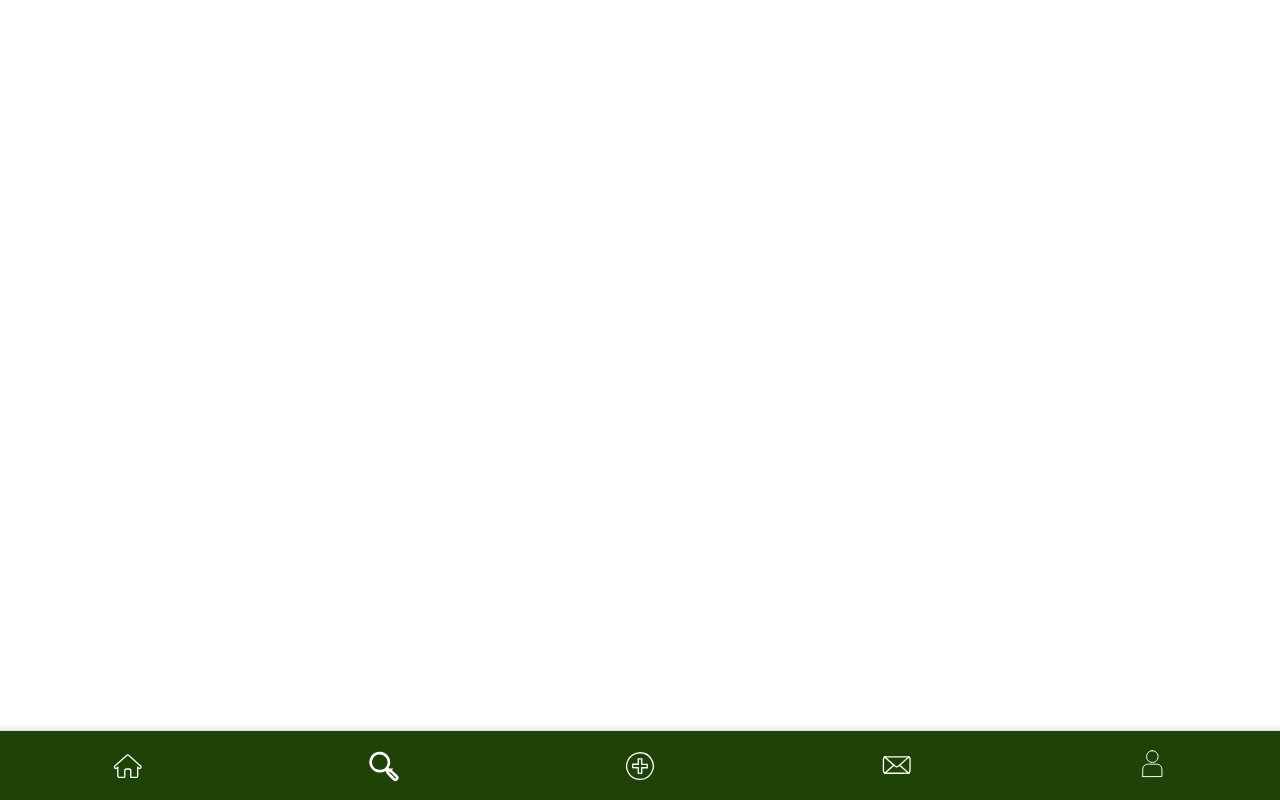
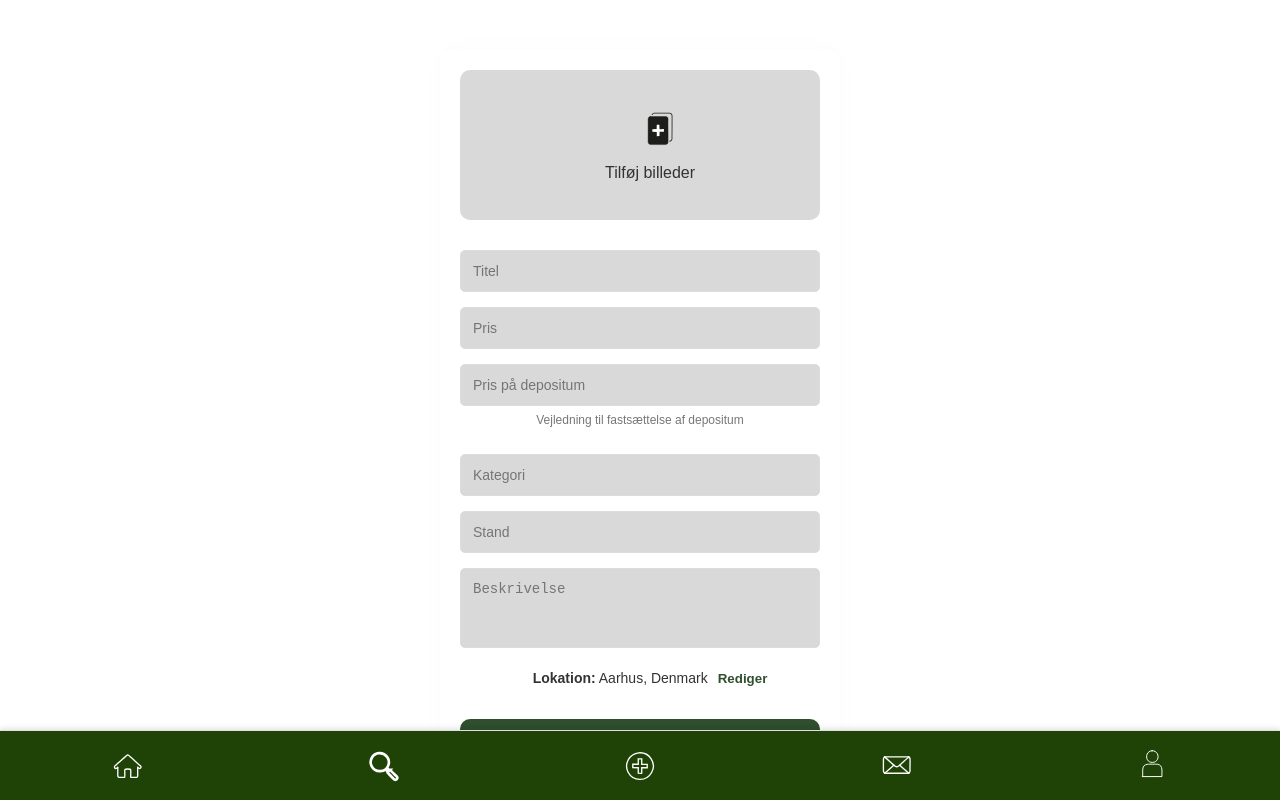
Before and after one commit to xxlindatrinh/lendlyfinal, a React (Vite) app: page /Upload in a window 1280 px wide. Built offline with nearby package versions, Linux system fonts and the light colour scheme.

Commit message:
firebase update

```diff
--- a/package.json
+++ b/package.json
@@ -10,6 +10,7 @@
     "preview": "vite preview"
   },
   "dependencies": {
+    "firebase": "^11.0.1",
     "react": "^18.3.1",
     "react-dom": "^18.3.1",
     "react-router-dom": "^6.27.0"
--- /dev/null
+++ b/src/Components/Firebase.js
@@ -0,0 +1,24 @@
+import { initializeApp } from "firebase/app";
+import { getAnalytics } from "firebase/analytics";
+import { getDatabase } from "firebase/database";
+import { getStorage } from "firebase/storage";
+
+// Firebase configuration
+const firebaseConfig = {
+    apiKey: "AIzaSyCJEgIGTv0LKmb_YcdTbCGU9l0eV1thEoM",
+    authDomain: "lendly-a76c6.firebaseapp.com",
+    databaseURL: "https://lendly-a76c6-default-rtdb.europe-west1.firebasedatabase.app",
+    projectId: "lendly-a76c6",
+    storageBucket: "lendly-a76c6.appspot.com",
+    messagingSenderId: "529416789891",
+    appId: "1:529416789891:web:d84f9f660cbbfc22aa20b6",
+    measurementId: "G-ZLERVD5JKK"
+};
+
+// Initialize Firebase
+const app = initializeApp(firebaseConfig);
+const analytics = getAnalytics(app);
+const database = getDatabase(app);
+const storage = getStorage(app);
+
+export { database, storage };
--- a/src/Components/Upload.jsx
+++ b/src/Components/Upload.jsx
@@ -1,11 +1,169 @@
-import '../css/Upload.css';
+import React, { useState } from 'react';
+import { ref, push, set } from "firebase/database";
+import { ref as storageRef, uploadBytes, getDownloadURL } from "firebase/storage";
+import '../css/Upload.css'; // Custom CSS file
+import { database, storage } from "./Firebase"; // Corrected path to Firebase
+
+const tilfoejbilleder = "/ikoner/tilfoejbilleder.svg"; // Corrected path to use the image from the public folder
 
 function Upload() {
-    return (
-        <>
-        </>
+  const [title, setTitle] = useState("");
+  const [price, setPrice] = useState("");
+  const [deposit, setDeposit] = useState("");
+  const [category, setCategory] = useState("");
+  const [condition, setCondition] = useState("");
+  const [description, setDescription] = useState("");
+  const [location, setLocation] = useState("Aarhus, Denmark");
+  const [images, setImages] = useState([]);
+  const [uploadLimitReached, setUploadLimitReached] = useState(false);
+
+  // Function to handle image selection
+  const handleImageChange = (e) => {
+    const selectedImages = Array.from(e.target.files);
+    if (images.length + selectedImages.length > 10) {
+      setUploadLimitReached(true);
+      return;
+    }
+    setImages([...images, ...selectedImages]);
+  };
+
+  // Function to handle form submission
+  const handleSubmit = async (e) => {
+    e.preventDefault();
+    if (images.length === 0) {
+      alert("Please upload at least one image.");
+      return;
+    }
+
+    // Upload each image to Firebase Storage
+    const uploadedURLs = await Promise.all(
+      images.map(async (image) => {
+        const imageRef = storageRef(storage, `images/${image.name}`);
+        await uploadBytes(imageRef, image);
+        return await getDownloadURL(imageRef);
+      })
     );
+
+    // Create a new reference in Firebase Realtime Database with an auto-generated ID
+    const newPostRef = push(ref(database, 'posts/'));
+
+    // Set the new post data in the Realtime Database
+    set(newPostRef, {
+      title,
+      price,
+      deposit,
+      category,
+      condition,
+      description,
+      location,
+      imageUrls: uploadedURLs, // Store array of image URLs
+      timestamp: Date.now()
+    })
+    .then(() => {
+      alert("Data saved successfully.");
+      // Clear the form inputs after successful submission
+      setTitle("");
+      setPrice("");
+      setDeposit("");
+      setCategory("");
+      setCondition("");
+      setDescription("");
+      setLocation("Aarhus, Denmark");
+      setImages([]);
+      setUploadLimitReached(false);
+    })
+    .catch((error) => {
+      console.error("Error writing to the database", error);
+    });
+  };
+
+  return (
+    <form className="upload-form" onSubmit={handleSubmit}>
+      <button
+        type="button"
+        disabled={uploadLimitReached}
+        onClick={() => document.getElementById('imageUpload').click()}
+        className="upload-image-button upload-image-button-gray"
+      >
+        <div className="upload-button-content">
+          <div className="upload-button-icon-container">
+            <img src={tilfoejbilleder} alt="Tilføj ikon" className="upload-button-icon" />
+          </div>
+          <span className="upload-button-text">Tilføj billeder</span>
+        </div>
+        {images.length > 0 && <span className="image-count">Billeder: {images.length}/10</span>}
+      </button>
+
+      <input
+        type="file"
+        id="imageUpload"
+        multiple
+        accept="image/*"
+        onChange={handleImageChange}
+        style={{ display: 'none' }}
+      />
+
+      <input
+        type="text"
+        placeholder="Titel"
+        value={title}
+        onChange={(e) => setTitle(e.target.value)}
+        required
+        className="upload-input"
+      />
+      <input
+        type="number"
+        placeholder="Pris"
+        value={price}
+        onChange={(e) => setPrice(e.target.value)}
+        required
+        className="upload-input"
+      />
+      <input
+        type="number"
+        placeholder="Pris på depositum"
+        value={deposit}
+        onChange={(e) => setDeposit(e.target.value)}
+        className="upload-input"
+      />
+      <small className="upload-guidance">Vejledning til fastsættelse af depositum</small>
+
+      <input
+        type="text"
+        placeholder="Kategori"
+        value={category}
+        onChange={(e) => setCategory(e.target.value)}
+        required
+        className="upload-input"
+      />
+      <input
+        type="text"
+        placeholder="Stand"
+        value={condition}
+        onChange={(e) => setCondition(e.target.value)}
+        required
+        className="upload-input"
+      />
+      <textarea
+        placeholder="Beskrivelse"
+        value={description}
+        onChange={(e) => setDescription(e.target.value)}
+        className="upload-textarea"
+      ></textarea>
+
+      <div className="upload-location">
+        <strong>Lokation:</strong> {location}
+        <button type="button" className="edit-location-button">Rediger</button>
+      </div>
+
+      <button
+        type="submit"
+        className="submit-button"
+      >
+        Fortsæt
+      </button>
+    </form>
+  );
 }
 
-
 export default Upload;
--- a/src/css/Upload.css
+++ b/src/css/Upload.css
@@ -0,0 +1,127 @@
+/* General form styling */
+.upload-form {
+    background-color: #ffffff; /* White background for clarity */
+    padding: 20px;
+    max-width: 400px;
+    margin: 50px auto;
+    border-radius: 10px;
+    box-shadow: 0px 0px 15px rgba(217, 217, 217, 0.1); /* Subtle shadow for focus */
+    display: flex;
+    flex-direction: column;
+    gap: 10px;
+  }
+
+  /* Styling for the image upload button */
+  .upload-image-button {
+    display: flex;
+    flex-direction: column;
+    align-items: center;
+    justify-content: center;
+    background-color: #d9d9d9; /* Updated to gray color to match the mockup */
+    color: #333; /* Dark text color for contrast */
+    padding: 20px;
+    border: none;
+    border-radius: 10px;
+    cursor: pointer;
+    font-size: 16px;
+    margin-bottom: 15px;
+    text-align: center;
+    transition: background-color 0.3s ease;
+    width: 100%; /* Make button full width to center content better */
+    height: 150px; /* Added height to ensure enough space for content */
+  }
+
+  .upload-button-content {
+    display: flex;
+    flex-direction: column;
+    align-items: center;
+    justify-content: center;
+    gap: 5px; /* Add space between icon and text */
+  }
+
+  .upload-button-icon {
+    display: block;
+    margin: 0 auto;
+    height: 40px;
+    width: 40px;
+  }
+
+  .upload-button-text {
+    text-align: center;
+    margin-top: 10px;
+  }
+
+  .upload-image-button:hover {
+    background-color: #e0e0e0; /* Slightly lighter gray on hover */
+  }
+
+  /* Input and textarea styling */
+  .upload-input, .upload-textarea {
+    width: 100%;
+    padding: 12px;
+    margin-top: 5px;
+    border-radius: 5px;
+    border: 1px solid #ddd;
+    font-size: 14px;
+    background-color: #d9d9d9; /* Gray color for input background */
+    color: #000; /* Black text color for input */
+    transition: border-color 0.3s ease;
+  }
+
+  .upload-input:focus, .upload-textarea:focus {
+    outline: none;
+    border-color: #2f4f2f; /* Green border on focus for consistency */
+  }
+
+  .upload-textarea {
+    height: 80px;
+    resize: none;
+  }
+
+  /* Guidance text below certain inputs */
+  .upload-guidance {
+    font-size: 12px;
+    color: #777; /* Subtle text color */
+    margin-top: -5px;
+    margin-bottom: 10px;
+  }
+
+  /* Location section styling */
+  .upload-location {
+    margin-top: 10px;
+    font-size: 14px;
+    color: #333;
+  }
+
+  .edit-location-button {
+    color: #2f4f2f; /* Green to match the main theme */
+    border: none;
+    background: none;
+    padding: 0;
+    margin-left: 10px;
+    cursor: pointer;
+    font-weight: bold;
+    transition: color 0.3s ease;
+  }
+
+  .edit-location-button:hover {
+    color: #365c36; /* Lighter green on hover */
+  }
+
+  /* Submit button styling */
+  .submit-button {
+    margin-top: 20px;
+    background-color: #2f4f2f; /* Matching dark green */
+    color: white;
+    padding: 12px;
+    border-radius: 10px;
+    width: 100%;
+    border: none;
+    cursor: pointer;
+    font-size: 16px;
+    transition: background-color 0.3s ease;
+  }
+
+  .submit-button:hover {
+    background-color: #365c36; /* Lighter green on hover */
+  }
```
Also changed, not shown: 1 other file (tests, documents, lock files or other folders).
